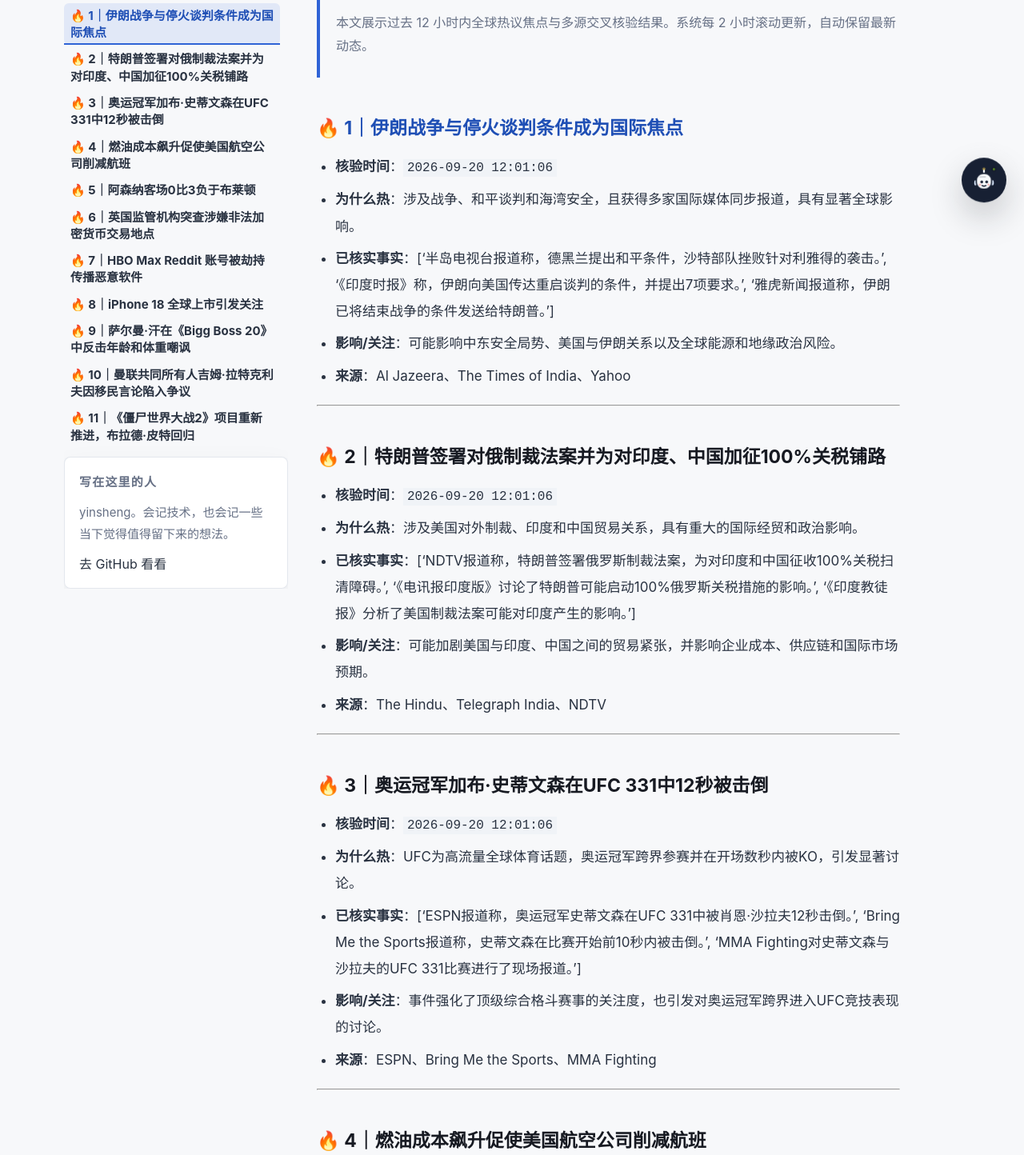
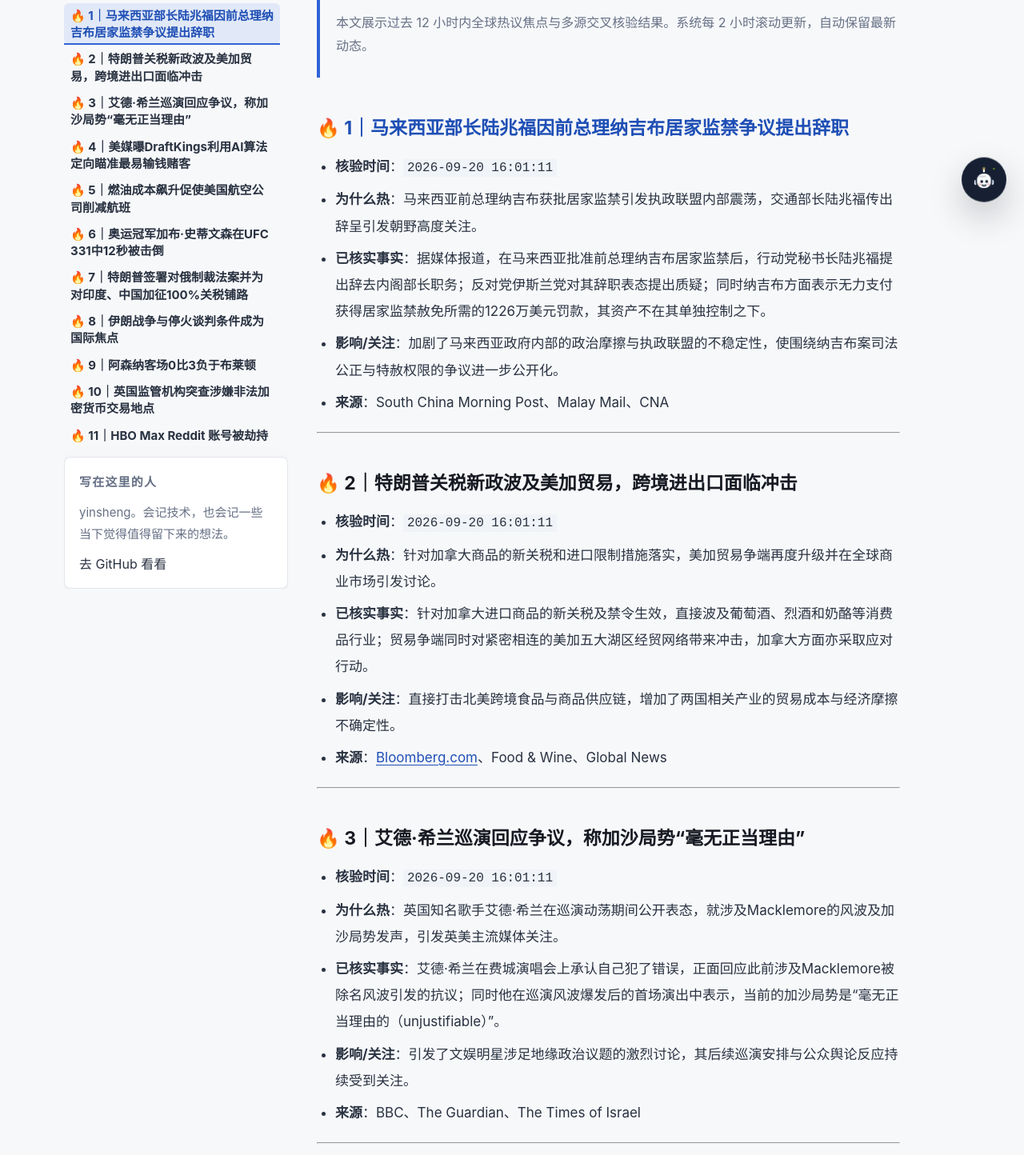
Before and after one commit to yinshengphy/blog, an Astro site: page /global-trending in a window 1280 px wide. Shown: the part 524-1968 px from the top of the page at 80% size. Built offline with nearby package versions, Linux system fonts and the light colour scheme; Astro itself is replaced by a stand-in of ours; some packages are replaced by stand-ins of ours.

Commit message:
content: 发布 blog:global-trending:20260920160017

```diff
--- a/src/content/posts/global-trending.md
+++ b/src/content/posts/global-trending.md
@@ -8,7 +8,70 @@ categories: ["TRENDING"]
 
 > 本文展示过去 12 小时内全球热议焦点与多源交叉核验结果。系统每 2 小时滚动更新，自动保留最新动态。
 
-### 🔥 1｜伊朗战争与停火谈判条件成为国际焦点
+### 🔥 1｜马来西亚部长陆兆福因前总理纳吉布居家监禁争议提出辞职
+- **核验时间**：`2026-09-20 16:01:11`
+- **为什么热**：马来西亚前总理纳吉布获批居家监禁引发执政联盟内部震荡，交通部长陆兆福传出辞呈引发朝野高度关注。
+- **已核实事实**：据媒体报道，在马来西亚批准前总理纳吉布居家监禁后，行动党秘书长陆兆福提出辞去内阁部长职务；反对党伊斯兰党对其辞职表态提出质疑；同时纳吉布方面表示无力支付获得居家监禁赦免所需的1226万美元罚款，其资产不在其单独控制之下。
+- **影响/关注**：加剧了马来西亚政府内部的政治摩擦与执政联盟的不稳定性，使围绕纳吉布案司法公正与特赦权限的争议进一步公开化。
+- **来源**：South China Morning Post、Malay Mail、CNA
+
+---
+
+### 🔥 2｜特朗普关税新政波及美加贸易，跨境进出口面临冲击
+- **核验时间**：`2026-09-20 16:01:11`
+- **为什么热**：针对加拿大商品的新关税和进口限制措施落实，美加贸易争端再度升级并在全球商业市场引发讨论。
+- **已核实事实**：针对加拿大进口商品的新关税及禁令生效，直接波及葡萄酒、烈酒和奶酪等消费品行业；贸易争端同时对紧密相连的美加五大湖区经贸网络带来冲击，加拿大方面亦采取应对行动。
+- **影响/关注**：直接打击北美跨境食品与商品供应链，增加了两国相关产业的贸易成本与经济摩擦不确定性。
+- **来源**：Bloomberg.com、Food & Wine、Global News
+
+---
+
+### 🔥 3｜艾德·希兰巡演回应争议，称加沙局势“毫无正当理由”
+- **核验时间**：`2026-09-20 16:01:11`
+- **为什么热**：英国知名歌手艾德·希兰在巡演动荡期间公开表态，就涉及Macklemore的风波及加沙局势发声，引发英美主流媒体关注。
+- **已核实事实**：艾德·希兰在费城演唱会上承认自己犯了错误，正面回应此前涉及Macklemore被除名风波引发的抗议；同时他在巡演风波爆发后的首场演出中表示，当前的加沙局势是“毫无正当理由的（unjustifiable）”。
+- **影响/关注**：引发了文娱明星涉足地缘政治议题的激烈讨论，其后续巡演安排与公众舆论反应持续受到关注。
+- **来源**：BBC、The Guardian、The Times of Israel
+
+---
+
+### 🔥 4｜美媒曝DraftKings利用AI算法定向瞄准最易输钱赌客
+- **核验时间**：`2026-09-20 16:01:11`
+- **为什么热**：主流媒体披露博彩巨头运用人工智能算法识别并向亏损风险最高的客户定向推送优惠，引爆商业伦理与科技监管争议。
+- **已核实事实**：《纽约时报》等媒体报道称，DraftKings被指控利用机器学习模型和AI技术，专门筛选并针对那些最有可能在赌博中输钱的高额亏损倾向客户，向其定向提供奖励投注（bonus bets）。
+- **影响/关注**：激化了关于体育博彩应用算法滥用与消费者保护的讨论，或将促使监管部门介入调查并收紧针对在线博彩AI定向营销的法规。
+- **来源**：The New York Times、Yahoo、SuaraGarut.ID
+
+---
+
+### 🔥 5｜燃油成本飙升促使美国航空公司削减航班
+- **核验时间**：`2026-09-20 12:01:06`
+- **为什么热**：航空运力、燃油价格和机票成本同时受到影响，可能波及大量旅客和跨区域出行。
+- **已核实事实**：['路透社报道称，美国航空、联合航空和西南航空正在缩减航班安排，燃油冲击正在重塑航空出行。', 'ABC News报道称，航空公司因喷气燃油成本飙升而削减航班。', 'FOX 9报道称，燃油价格上涨可能导致机票价格上升。']
+- **影响/关注**：可能推高旅行成本、减少航班供给，并对航空公司经营和消费者出行产生广泛影响。
+- **来源**：Reuters、ABC News、FOX 9 Minneapolis-St. Paul
+
+---
+
+### 🔥 6｜奥运冠军加布·史蒂文森在UFC 331中12秒被击倒
+- **核验时间**：`2026-09-20 12:01:06`
+- **为什么热**：UFC为高流量全球体育话题，奥运冠军跨界参赛并在开场数秒内被KO，引发显著讨论。
+- **已核实事实**：['ESPN报道称，奥运冠军史蒂文森在UFC 331中被肖恩·沙拉夫12秒击倒。', 'Bring Me the Sports报道称，史蒂文森在比赛开始前10秒内被击倒。', 'MMA Fighting对史蒂文森与沙拉夫的UFC 331比赛进行了现场报道。']
+- **影响/关注**：事件强化了顶级综合格斗赛事的关注度，也引发对奥运冠军跨界进入UFC竞技表现的讨论。
+- **来源**：ESPN、Bring Me the Sports、MMA Fighting
+
+---
+
+### 🔥 7｜特朗普签署对俄制裁法案并为对印度、中国加征100%关税铺路
+- **核验时间**：`2026-09-20 12:01:06`
+- **为什么热**：涉及美国对外制裁、印度和中国贸易关系，具有重大的国际经贸和政治影响。
+- **已核实事实**：['NDTV报道称，特朗普签署俄罗斯制裁法案，为对印度和中国征收100%关税扫清障碍。', '《电讯报印度版》讨论了特朗普可能启动100%俄罗斯关税措施的影响。', '《印度教徒报》分析了美国制裁法案可能对印度产生的影响。']
+- **影响/关注**：可能加剧美国与印度、中国之间的贸易紧张，并影响企业成本、供应链和国际市场预期。
+- **来源**：The Hindu、Telegraph India、NDTV
+
+---
+
+### 🔥 8｜伊朗战争与停火谈判条件成为国际焦点
 - **核验时间**：`2026-09-20 12:01:06`
 - **为什么热**：涉及战争、和平谈判和海湾安全，且获得多家国际媒体同步报道，具有显著全球影响。
 - **已核实事实**：['半岛电视台报道称，德黑兰提出和平条件，沙特部队挫败针对利雅得的袭击。', '《印度时报》称，伊朗向美国传达重启谈判的条件，并提出7项要求。', '雅虎新闻报道称，伊朗已将结束战争的条件发送给特朗普。']
@@ -17,34 +80,7 @@ categories: ["TRENDING"]
 
 ---
 
-### 🔥 2｜特朗普签署对俄制裁法案并为对印度、中国加征100%关税铺路
-- **核验时间**：`2026-09-20 12:01:06`
-- **为什么热**：涉及美国对外制裁、印度和中国贸易关系，具有重大的国际经贸和政治影响。
-- **已核实事实**：['NDTV报道称，特朗普签署俄罗斯制裁法案，为对印度和中国征收100%关税扫清障碍。', '《电讯报印度版》讨论了特朗普可能启动100%俄罗斯关税措施的影响。', '《印度教徒报》分析了美国制裁法案可能对印度产生的影响。']
-- **影响/关注**：可能加剧美国与印度、中国之间的贸易紧张，并影响企业成本、供应链和国际市场预期。
-- **来源**：The Hindu、Telegraph India、NDTV
-
----
-
-### 🔥 3｜奥运冠军加布·史蒂文森在UFC 331中12秒被击倒
-- **核验时间**：`2026-09-20 12:01:06`
-- **为什么热**：UFC为高流量全球体育话题，奥运冠军跨界参赛并在开场数秒内被KO，引发显著讨论。
-- **已核实事实**：['ESPN报道称，奥运冠军史蒂文森在UFC 331中被肖恩·沙拉夫12秒击倒。', 'Bring Me the Sports报道称，史蒂文森在比赛开始前10秒内被击倒。', 'MMA Fighting对史蒂文森与沙拉夫的UFC 331比赛进行了现场报道。']
-- **影响/关注**：事件强化了顶级综合格斗赛事的关注度，也引发对奥运冠军跨界进入UFC竞技表现的讨论。
-- **来源**：ESPN、Bring Me the Sports、MMA Fighting
-
----
-
-### 🔥 4｜燃油成本飙升促使美国航空公司削减航班
-- **核验时间**：`2026-09-20 12:01:06`
-- **为什么热**：航空运力、燃油价格和机票成本同时受到影响，可能波及大量旅客和跨区域出行。
-- **已核实事实**：['路透社报道称，美国航空、联合航空和西南航空正在缩减航班安排，燃油冲击正在重塑航空出行。', 'ABC News报道称，航空公司因喷气燃油成本飙升而削减航班。', 'FOX 9报道称，燃油价格上涨可能导致机票价格上升。']
-- **影响/关注**：可能推高旅行成本、减少航班供给，并对航空公司经营和消费者出行产生广泛影响。
-- **来源**：Reuters、ABC News、FOX 9 Minneapolis-St. Paul
-
----
-
-### 🔥 5｜阿森纳客场0比3负于布莱顿
+### 🔥 9｜阿森纳客场0比3负于布莱顿
 - **核验时间**：`2026-09-20 10:00:55`
 - **为什么热**：该话题同时在新加坡 Google Trends 和韩国趋势中出现，BBC、CNA及天空体育均聚焦阿森纳遭遇布莱顿大比分击败。
 - **已核实事实**：['BBC报道称阿森纳在布莱顿遭遇失利，主教练米克尔·阿尔特塔称这是一堂重要的课。', 'CNA报道称阿森纳在布莱顿遭遇失利，比分为0比3。', 'Sky Sports对布莱顿与阿森纳比赛进行了现场直播报道。']
@@ -53,7 +89,7 @@ categories: ["TRENDING"]
 
 ---
 
-### 🔥 6｜英国监管机构突查涉嫌非法加密货币交易地点
+### 🔥 10｜英国监管机构突查涉嫌非法加密货币交易地点
 - **核验时间**：`2026-09-20 10:00:55`
 - **为什么热**：“cryptocurrency trading”进入英国趋势，路透社、CoinDesk和Solicitors Journal均报道英国金融监管机构针对伦敦涉嫌非法加密货币交易地点采取行动。
 - **已核实事实**：['Reuters报道称英国监管机构针对三个涉嫌非法加密货币交易的伦敦地点展开行动。', 'CoinDesk报道称英国金融行为监管局加大加密货币执法力度，并突查非法伦敦点对点交易地点。', 'Solicitors Journal报道称英国金融行为监管局正在打击非法加密货币交易。']
@@ -62,7 +98,7 @@ categories: ["TRENDING"]
 
 ---
 
-### 🔥 7｜HBO Max Reddit 账号被劫持传播恶意软件
+### 🔥 11｜HBO Max Reddit 账号被劫持传播恶意软件
 - **核验时间**：`2026-09-20 10:00:55`
 - **为什么热**：“ad fraud”进入英国趋势，同时安全媒体集中报道 HBO Max 已验证 Reddit 账号遭入侵并被用于传播恶意软件，兼具平台安全与网络诈骗讨论度。
 - **已核实事实**：['The Register报道称 HBO Max 的 Reddit 账号遭入侵，并被用于投放 ClickFix 攻击。', 'Malwarebytes报道称 HBO Max 的已验证 Reddit 账号被劫持，用于传播恶意软件。', '另一篇报道将广告欺诈造成的损失描述为六个月内达253亿美元，并称相关机器人行为更像真人。']
@@ -71,7 +107,7 @@ categories: ["TRENDING"]
 
 ---
 
-### 🔥 8｜iPhone 18 全球上市引发关注
+### 🔥 12｜iPhone 18 全球上市引发关注
 - **核验时间**：`2026-09-20 10:00:55`
 - **为什么热**：苹果新款 iPhone 18 开售，用户搜索集中在购买和升级选择，且多家媒体报道全球门店排队及 iPhone 18 Pro 的促销信息。
 - **已核实事实**：['Fox Business报道称苹果 iPhone 18 已在全球开售，顾客在门店排队。', 'Mashable报道称 T-Mobile 本周末推出免费获得 iPhone 18 Pro 的活动。', 'TechRepublic发布了 iPhone 18 Pro 与 iPhone 17 Pro 的升级比较。']
@@ -80,7 +116,7 @@ categories: ["TRENDING"]
 
 ---
 
-### 🔥 9｜萨尔曼·汗在《Bigg Boss 20》中反击年龄和体重嘲讽
+### 🔥 13｜萨尔曼·汗在《Bigg Boss 20》中反击年龄和体重嘲讽
 - **核验时间**：`2026-09-20 08:01:15`
 - **为什么热**：该话题在印度 Google Trends 热度较高，报道集中于萨尔曼·汗在热门真人秀中的强烈回应及其对身材羞辱的反击。
 - **已核实事实**：['报道显示，萨尔曼·汗在《Bigg Boss 20》中摘下帽子和外套，回应有关年龄和体重的嘲讽。', '他批评嘲笑卡特里娜产后体重的人，并称其为“寄生虫”。', '相关报道将其情绪化回应描述为节目中的引发关注片段。']
@@ -89,7 +125,7 @@ categories: ["TRENDING"]
 
 ---
 
-### 🔥 10｜曼联共同所有人吉姆·拉特克利夫因移民言论陷入争议
+### 🔥 14｜曼联共同所有人吉姆·拉特克利夫因移民言论陷入争议
 - **核验时间**：`2026-09-20 08:01:15`
 - **为什么热**：相关话题同时触及曼联所有权、英国社会议题和俱乐部球迷情绪，并由 BBC、Goal.com 和《泰晤士报》等媒体报道。
 - **已核实事实**：['BBC 报道这位曼联亿万富翁老板表示自己对英国失去信心。', '曼联穆斯林球迷组织要求格雷泽家族和吉姆·拉特克利夫离开。', '相关报道提到其具有争议性的移民评论，并引发批评。']
@@ -98,7 +134,7 @@ categories: ["TRENDING"]
 
 ---
 
-### 🔥 11｜《僵尸世界大战2》项目重新推进，布拉德·皮特回归
+### 🔥 15｜《僵尸世界大战2》项目重新推进，布拉德·皮特回归
 - **核验时间**：`2026-09-20 08:01:15`
 - **为什么热**：布拉德·皮特主演的续集项目在沉寂多年后被多家影视媒体同时报道重新推进，兼具明星效应和经典商业电影续作话题度。
 - **已核实事实**：['布拉德·皮特将与《狂野骑士》的导演爱德华·贝尔格再次合作。', '多家报道指向《僵尸世界大战》续集项目重新启动或正式推进。', '相关报道提到该项目此前已搁置多年。']
@@ -107,7 +143,7 @@ categories: ["TRENDING"]
 
 ---
 
-### 🔥 12｜拉菲尼亚连场帽子戏法，巴萨逆转击败塞维利亚
+### 🔥 16｜拉菲尼亚连场帽子戏法，巴萨逆转击败塞维利亚
 - **核验时间**：`2026-09-20 08:01:15`
 - **为什么热**：该话题在印度 Google Trends 获得较高热度，且多家体育媒体集中报道拉菲尼亚的连续帽子戏法和巴萨连胜表现。
 - **已核实事实**：['塞维利亚主场1比3负于巴塞罗那。', '拉菲尼亚完成进球并被报道为连续两场上演帽子戏法。', '相关报道将这场胜利与巴塞罗那本赛季的全胜或连胜开局联系起来。']
```
